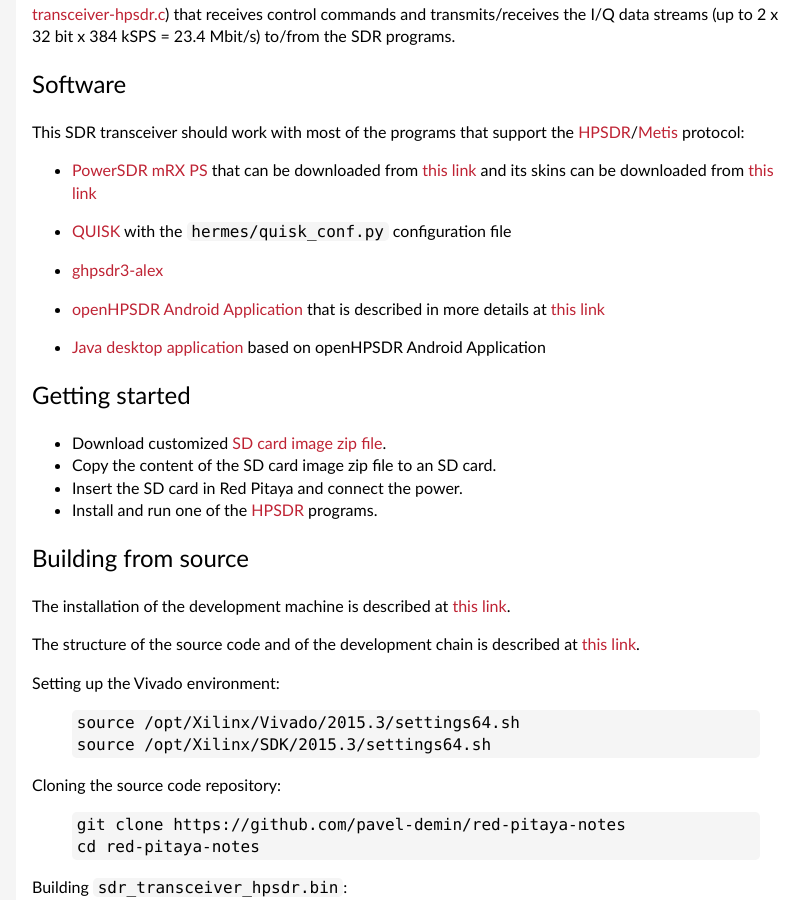
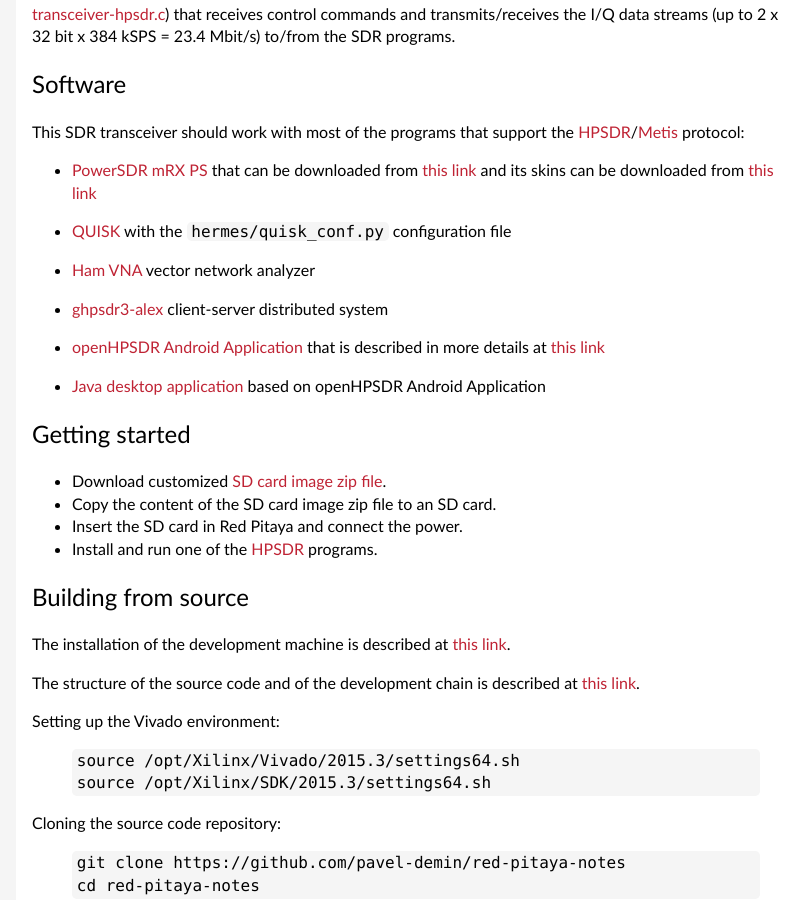
Before and after one commit to pavel-demin/red-pitaya-notes, a Jekyll site: the page built from sdr-transceiver-hpsdr.md, in a window 1280 px wide and 900 px high, scrolled down 1692 px. Shown: the whole window, without its empty margins (224-1033 px from the left). Built offline with Jekyll 4.4.1, drawn with Linux system fonts in a browser that asks for light colours.

Commit message:
add link to Ham VNA

```diff
--- a/sdr-transceiver-hpsdr.md
+++ b/sdr-transceiver-hpsdr.md
@@ -47,9 +47,11 @@
  - [PowerSDR mRX PS](http://openhpsdr.org/wiki/index.php?title=PowerSDR) that can be downloaded from [this link](http://svn.tapr.org/repos_sdr_hpsdr/trunk/W5WC/PowerSDR_Installers) and its skins can be downloaded from [this link](
 http://svn.tapr.org/repos_sdr_hpsdr/trunk/W5WC/OpenHPSDR_Skins)
 
- - [QUISK](http://james.ahlstrom.name/quisk/) with the `hermes/quisk_conf.py` configuration file
+ - [QUISK](http://james.ahlstrom.name/quisk) with the `hermes/quisk_conf.py` configuration file
 
- - [ghpsdr3-alex](http://napan.ca/ghpsdr3)
+ - [Ham VNA](http://dxatlas.com/HamVNA) vector network analyzer
+
+ - [ghpsdr3-alex](http://napan.ca/ghpsdr3) client-server distributed system
 
  - [openHPSDR Android Application](https://play.google.com/store/apps/details?id=org.g0orx.openhpsdr) that is described in more details at [this link](http://g0orx.blogspot.be/2015/01/openhpsdr-android-application.html)
 
```
